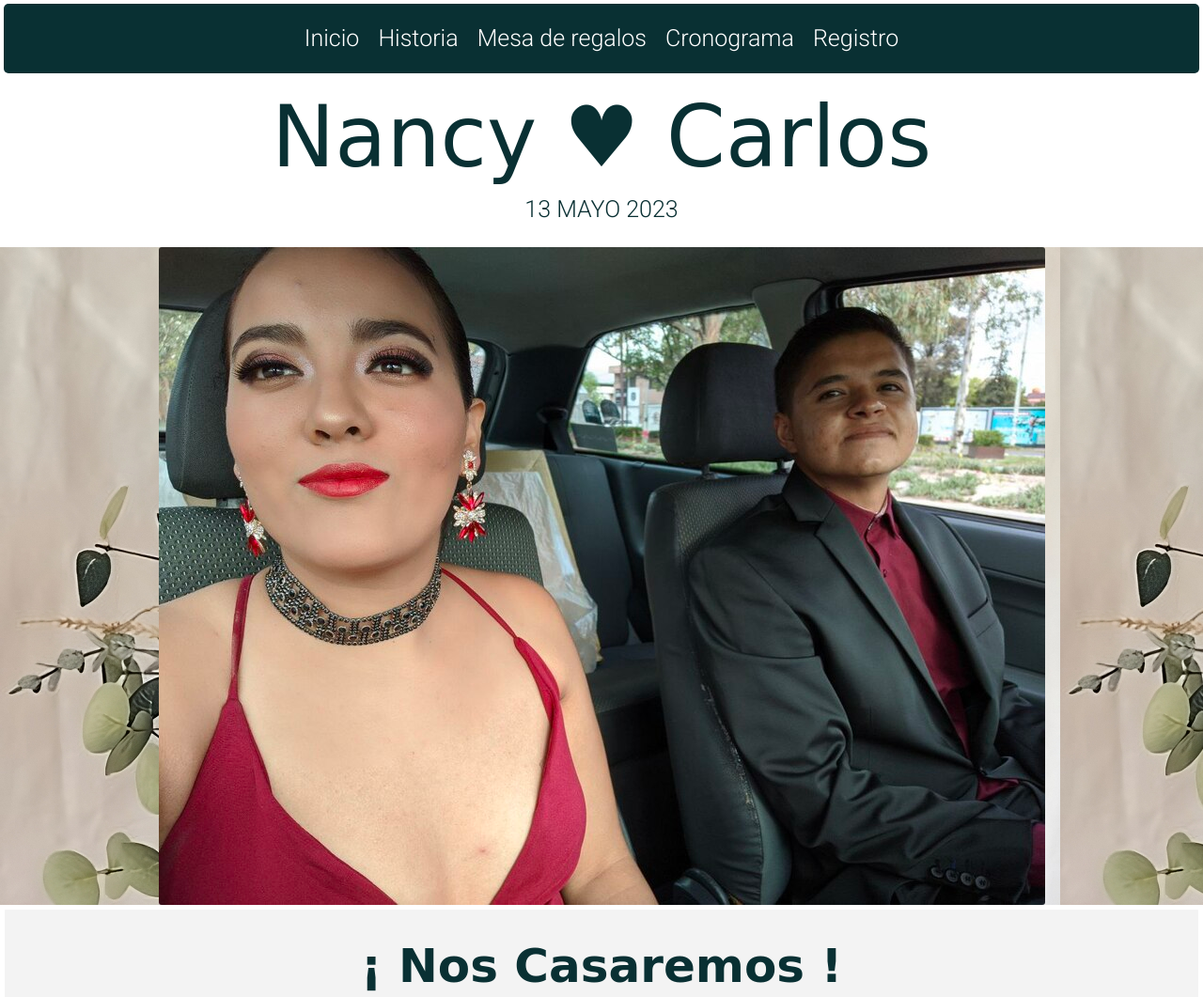
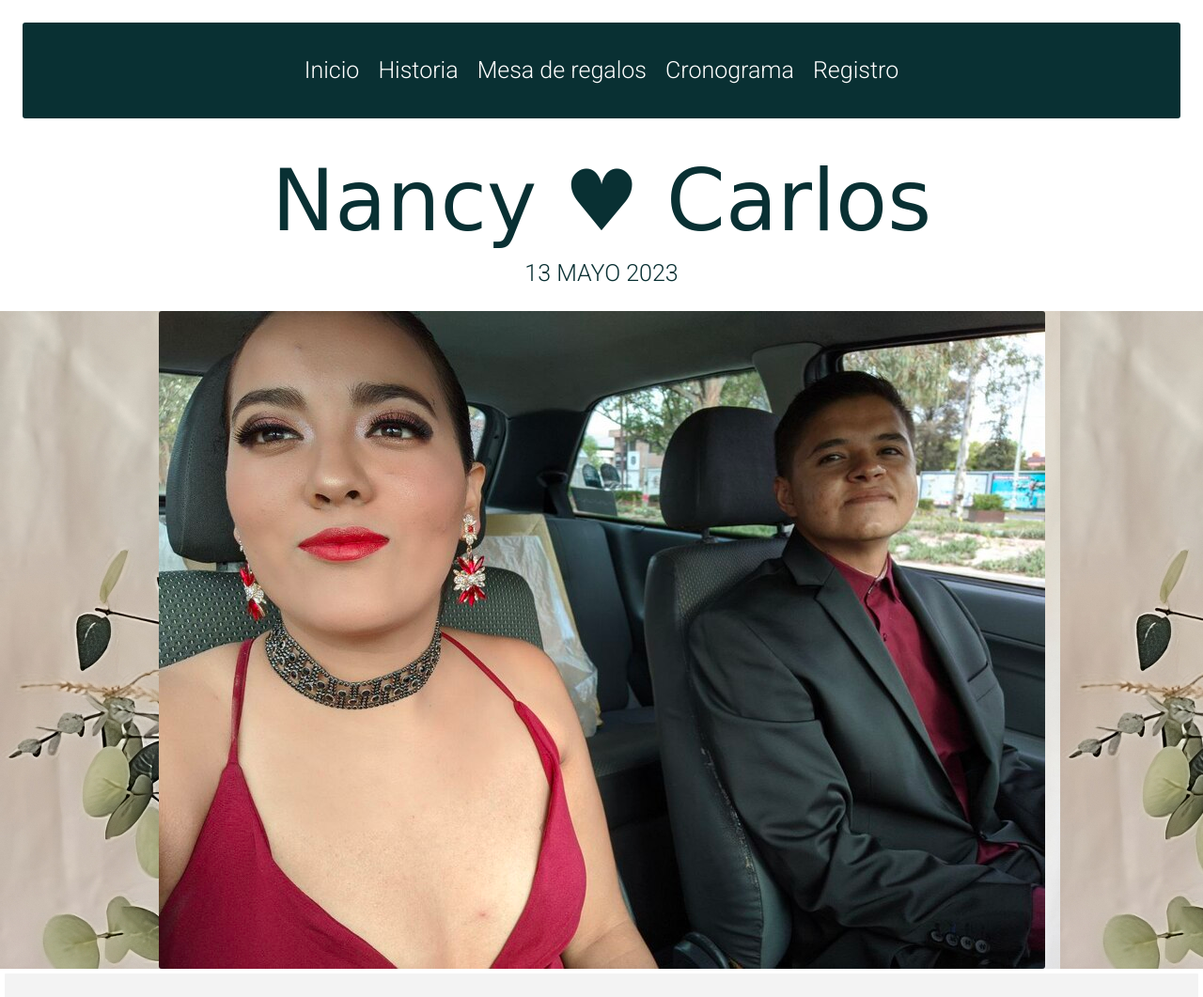
Before and after one commit to jaisiellara/boda-nyc, a plain HTML site: page index.html in a window 1280 px wide. Shown: the top 1061 px of the page at 94% size. Drawn offline with nearby package versions, Linux system fonts and the light colour scheme; a web font is replaced by a local one.

Commit message:
ultimos ajustes

```diff
--- a/css/style.css
+++ b/css/style.css
@@ -26,8 +26,9 @@
   position: sticky !important;
   top: 0;
   background-color: #093033;
-  margin: 4px;
-  border-radius: 5px;
+  margin: 24px;
+  padding: 22px;
+  border-radius: 3px;
 }
 .navbar-mod .container-navmod {
   width: auto;
```
Also changed, not shown: 1 other file.
